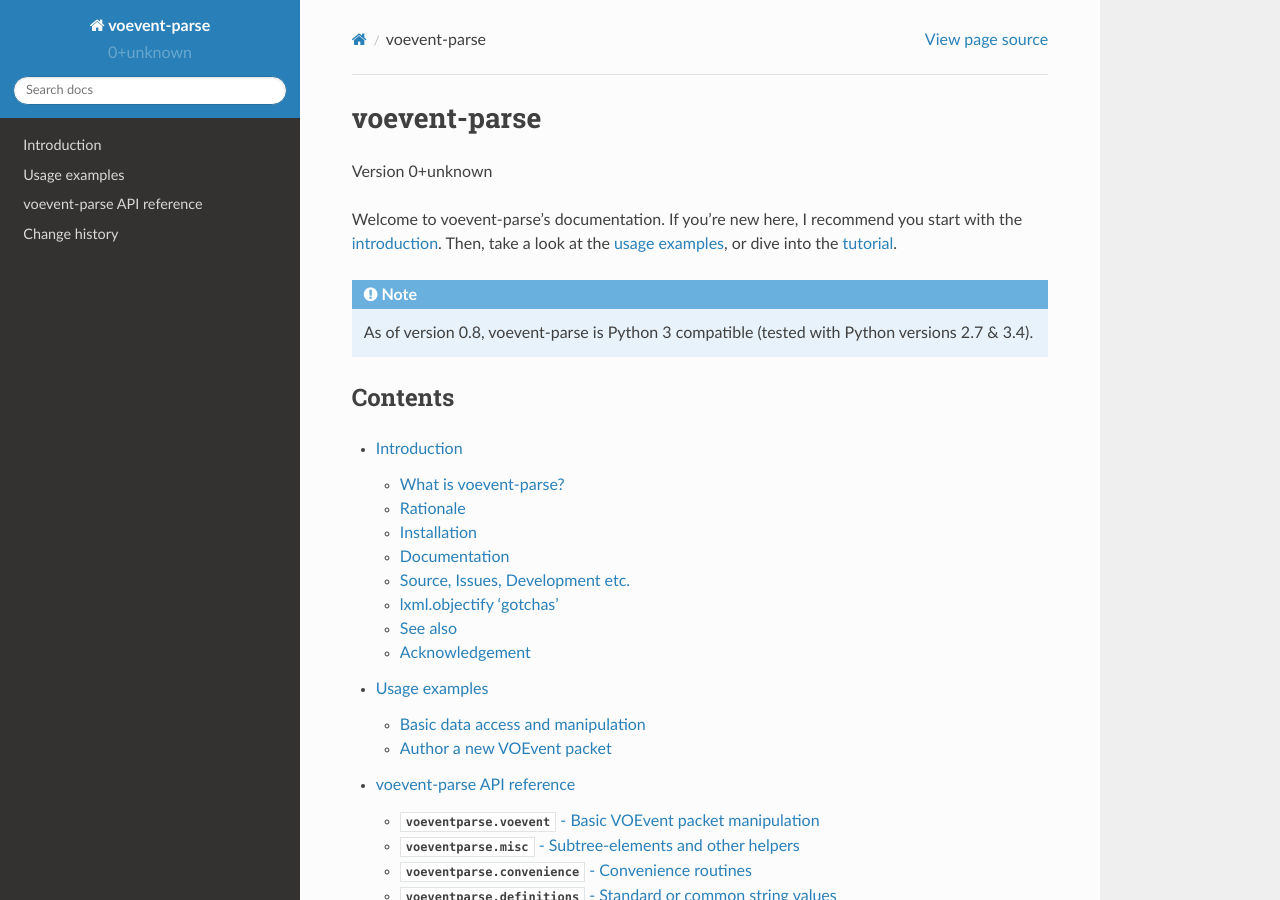
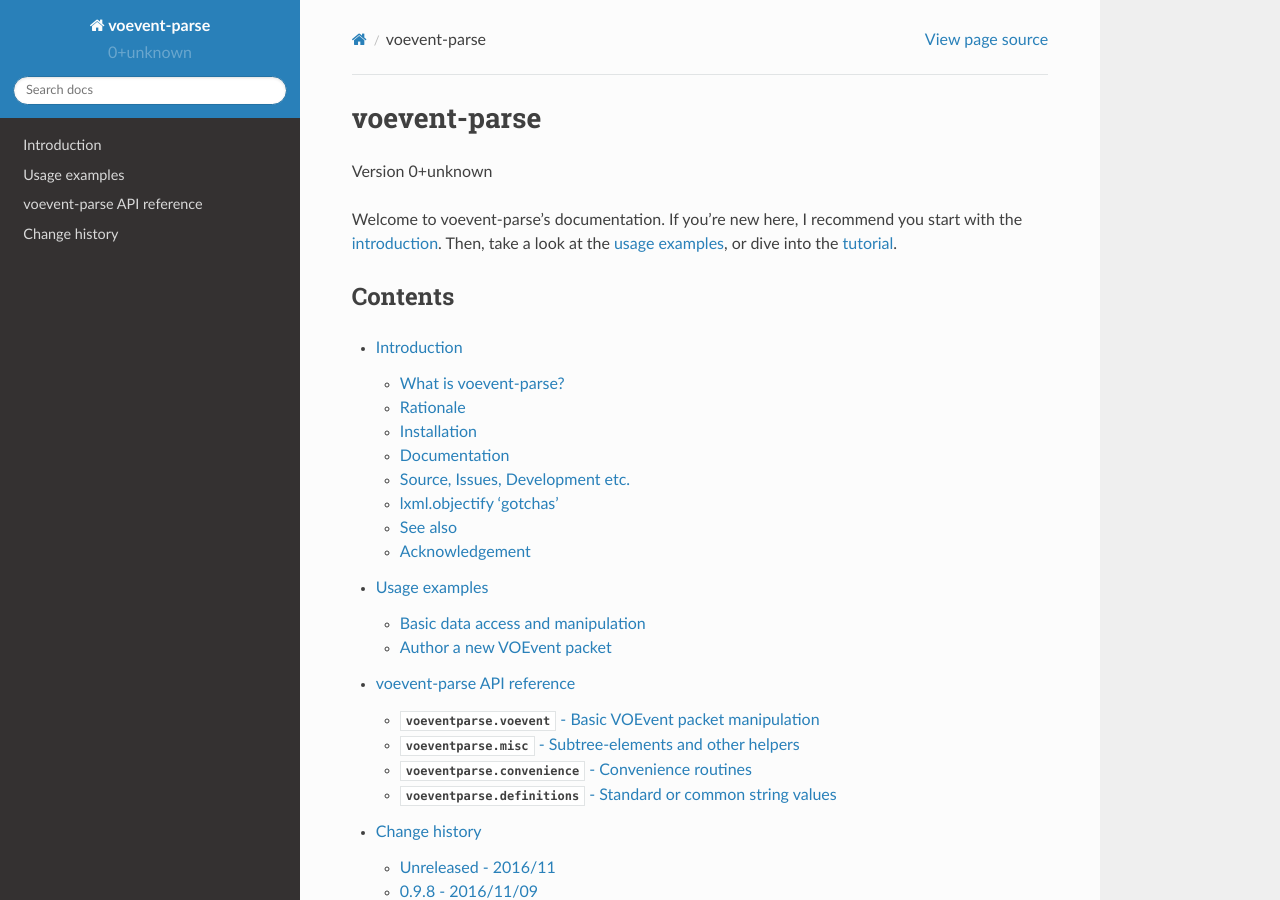
Before and after one commit to timstaley/voevent-parse, a Sphinx documentation site: the page built from documentation/source/index.rst, in a window 1280 px wide and 900 px high. Built offline with Sphinx 7.4.7 and the Read the Docs theme 2.0.0, drawn with Linux system fonts in a browser that asks for light colours.

Commit message:
Move Python 3 compatibility mention from overview to intro.

```diff
--- a/documentation/source/index.rst
+++ b/documentation/source/index.rst
@@ -8,11 +8,6 @@
 Welcome to voevent-parse's documentation. If you're new here, I recommend you
 start with the :ref:`introduction <intro>`. Then, take a look at the
 :ref:`usage examples <examples>`, or dive into the tutorial_.
-
-.. note::
-
-    As of version 0.8, voevent-parse is Python 3 compatible
-    (tested with Python versions 2.7 & 3.4).
 
 Contents
 --------
--- a/documentation/source/intro.rst
+++ b/documentation/source/intro.rst
@@ -7,7 +7,7 @@
 ----------------------
 A lightweight library for parsing, manipulating, and generating
 VOEvent_ XML packets,
-built atop  `lxml.objectify`_.
+built atop  `lxml.objectify`_ and compatible with Python 2 and 3.
 
 voevent-parse provides convenience routines to take care of many
 common tasks, so that accessing those vital data elements is as simple as::
```
